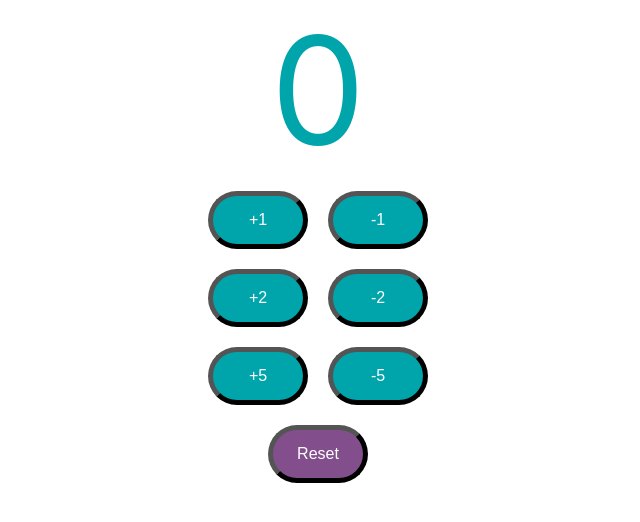
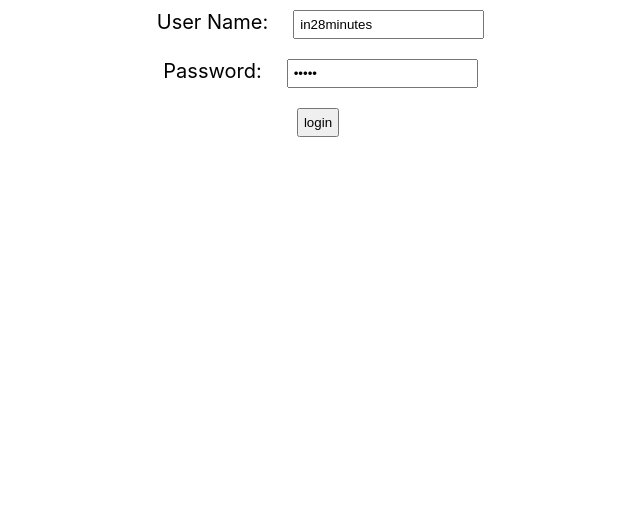
Before and after one commit to dotJManuel/Todo-App-React-Java, a React (Create React App) app: page /login in a window 1280 px wide. Shown: the top 522 px of the page, without its empty margins (322-962 px from the left). Built offline with nearby package versions, Linux system fonts and the light colour scheme.

Commit message:
feat(login): add login feature

```diff
--- a/src/App.js
+++ b/src/App.js
@@ -1,10 +1,12 @@
 import './App.css';
-import Counter from './components/counter/Counter'
+import TodoApp from './components/todo/TodoApp'
+// import Counter from './components/counter/Counter'
 
 function App() {
   return (
     <div className="App">
-      <Counter />
+      {/* <Counter /> */}
+      <TodoApp />
     </div>
   )
 }
--- /dev/null
+++ b/src/components/todo/TodoApp.css
@@ -0,0 +1,4 @@
+label, input, button {
+  margin: 10px;
+  padding: 5px;
+}
--- /dev/null
+++ b/src/components/todo/TodoApp.jsx
@@ -0,0 +1,57 @@
+import { useState } from 'react'
+import './TodoApp.css'
+
+export default function TodoApp() {
+  return (
+      <div className="TodoApp">
+          <LoginComponent />
+      </div>
+  )
+}
+
+function LoginComponent() {
+
+  const [username, setUserName] = useState('in28minutes')
+  const [password, setPassword] = useState('dummy')
+  const [showSuccessMessage, setShowSuccessMessage] = useState(false)
+  const [showErrorMessage, setShowErrorMessage] = useState(false)
+
+  function handleUserNameChange(event) {
+    setUserName(event.target.value)
+  }
+
+  function handlePasswordChange(event) {
+    setPassword(event.target.value)
+  }
+
+  function handleSubmit() {
+    if(username==='in28minutes' && password==='dummy'){
+        setShowSuccessMessage(true)
+        setShowErrorMessage(false)
+    } else {
+        setShowSuccessMessage(false)
+        setShowErrorMessage(true)
+    }
+  }
+
+  return (
+      <div className="Login">
+        {showSuccessMessage && <div className="successMessage">Authenticated Successfully</div>}
+        {showErrorMessage && <div className="errorMessage">Authentication Failed.
+                                                Please check your credentials.</div>}
+        <div className="LoginForm">
+            <div>
+                <label>User Name:</label>
+                <input type="text" name="username" value={username} onChange={handleUserNameChange}/>
+            </div>
+            <div>
+                <label>Password:</label>
+                <input type="password" name="password" value={password} onChange={handlePasswordChange}/>
+            </div>
+            <div>
+              <button type="button" name="login" onClick={handleSubmit}>login</button>
+            </div>
+        </div>
+      </div>
+  )
+}
```
